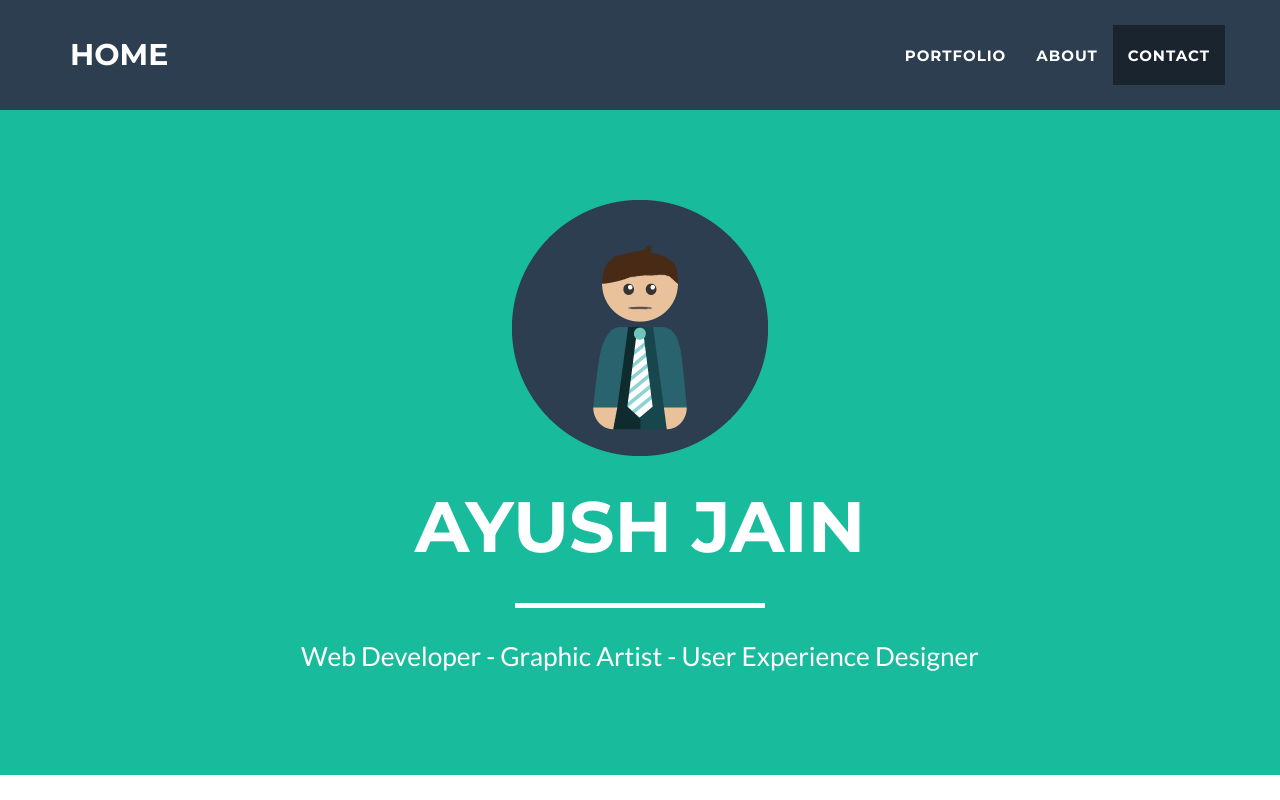
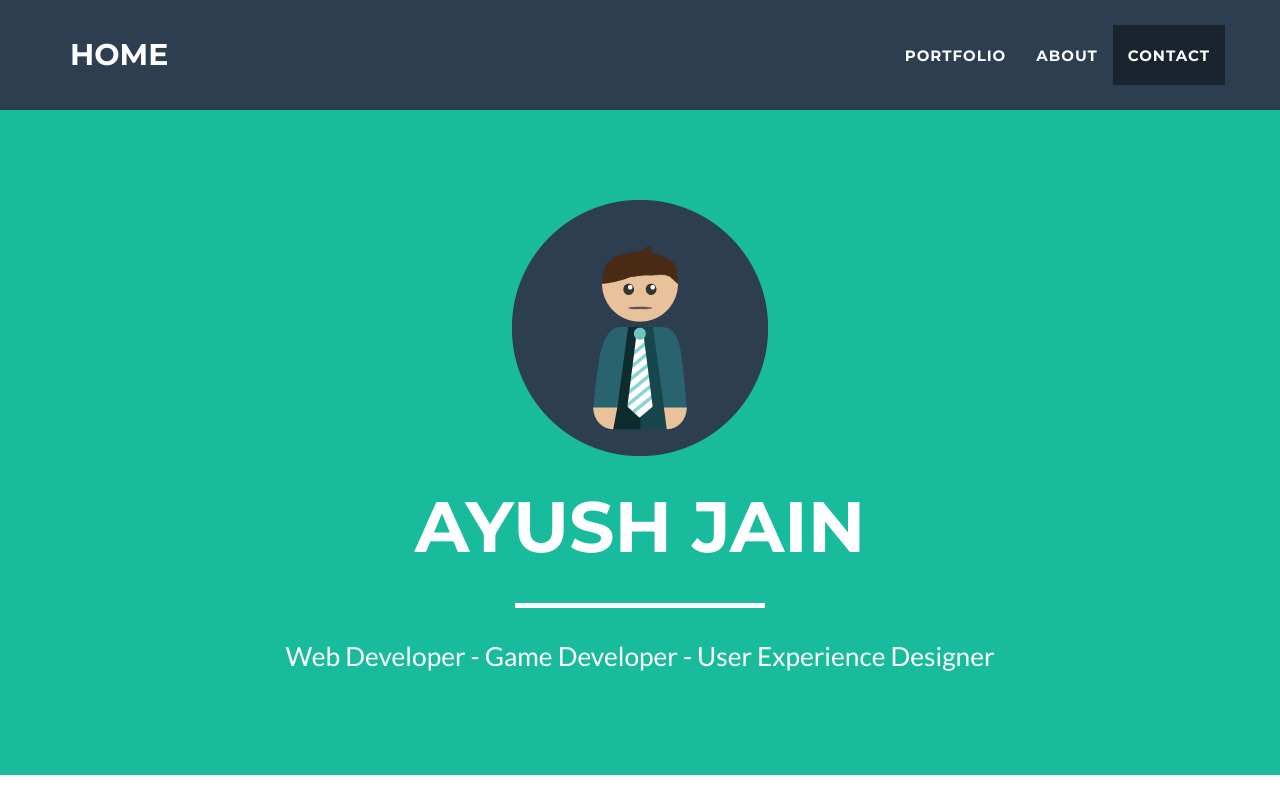
Before and after one commit to ayushajain/ayushajain.github.io, a plain HTML site: page index.html in a window 1280 px wide. Shown: the top 800 px of the page. Drawn offline with nearby package versions, Linux system fonts and the light colour scheme.

```diff
--- a/index.html
+++ b/index.html
@@ -78,7 +78,7 @@
                     <div class="intro-text">
                         <span class="name">Ayush Jain</span>
                         <hr class="star-light">
-                        <span class="skills">Web Developer - Graphic Artist - User Experience Designer</span>
+                        <span class="skills">Web Developer - Game Developer - User Experience Designer</span>
                     </div>
                 </div>
             </div>
```
Also changed, not shown: img/portfolio/cabin.png.
